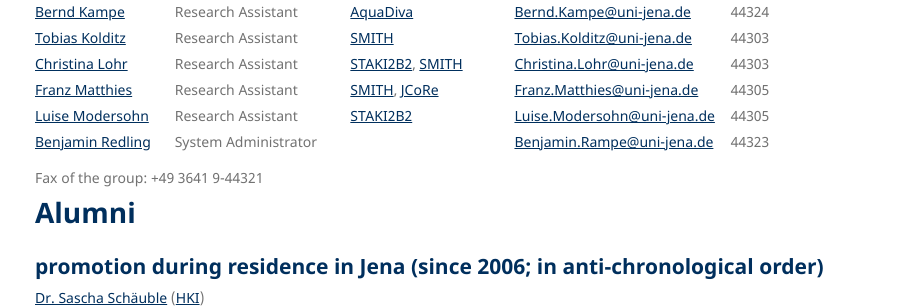
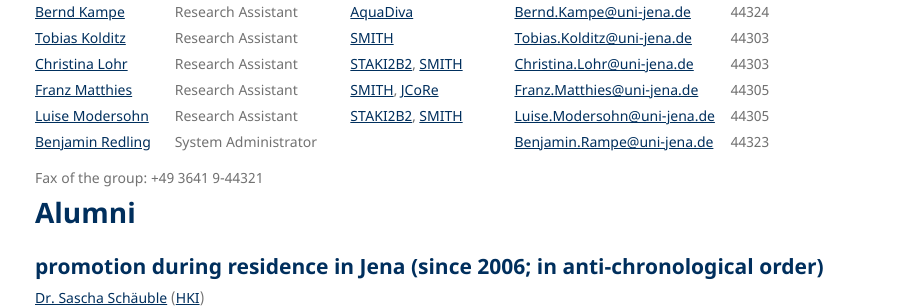
Before and after one commit to JULIELab/JULIELab.github.io, a Jekyll site: the page built from Staff.md, in a window 1280 px wide and 1263 px high. Shown: the part 395-703 px from the top of the window, without its empty margins (185-1084 px from the left). Built offline with Jekyll 4.4.1, drawn with Linux system fonts in a browser that asks for light colours; our own code applies the rules of GitHub Pages for plain Markdown files.

Commit message:
added project association for modersohn

```diff
--- a/Staff.md
+++ b/Staff.md
@@ -15,7 +15,7 @@ layout: staff_tab
 | [Tobias Kolditz](/Staff/Tobias+Kolditz.html) | Research Assistant | [SMITH](http://www.smith.care/)	| [Tobias.Kolditz@uni-jena.de](mailto:Tobias.Kolditz@uni-jena.de) | 44303 |
 | [Christina Lohr](/Staff/Christina+Lohr.html)	| Research Assistant	| [STAKI2B2](http://gepris.dfg.de/gepris/projekt/315098900), [SMITH](http://www.smith.care/)	| [Christina.Lohr@uni-jena.de](mailto:Christina.Lohr@uni-jena.de)	| 44303 |
 | [Franz Matthies](/Staff/Franz+Matthies.html) | Research Assistant	| [SMITH](http://www.smith.care/), [JCoRe](https://julielab.github.io/) | [Franz.Matthies@uni-jena.de](mailto:Franz.Matthies@uni-jena.de)	| 44305 |
-| [Luise Modersohn](/Staff/Modersohn/) | Research Assistant | [STAKI2B2](http://gepris.dfg.de/gepris/projekt/315098900)	| [Luise.Modersohn@uni-jena.de](mailto:Luise.Modersohn@uni-jena.de) | 44305 |
+| [Luise Modersohn](/Staff/Modersohn/) | Research Assistant |  [STAKI2B2](http://gepris.dfg.de/gepris/projekt/315098900), [SMITH](http://www.smith.care/)	| [Luise.Modersohn@uni-jena.de](mailto:Luise.Modersohn@uni-jena.de) | 44305 |
 | [Benjamin Redling](/Staff/Benjamin+Redling.html)	| System Administrator | |	[Benjamin.Rampe@uni-jena.de](mailto:Benjamin.Rampe@uni-jena.de)	| 44323 |
 
 Fax of the group: +49 3641 9-44321
```
